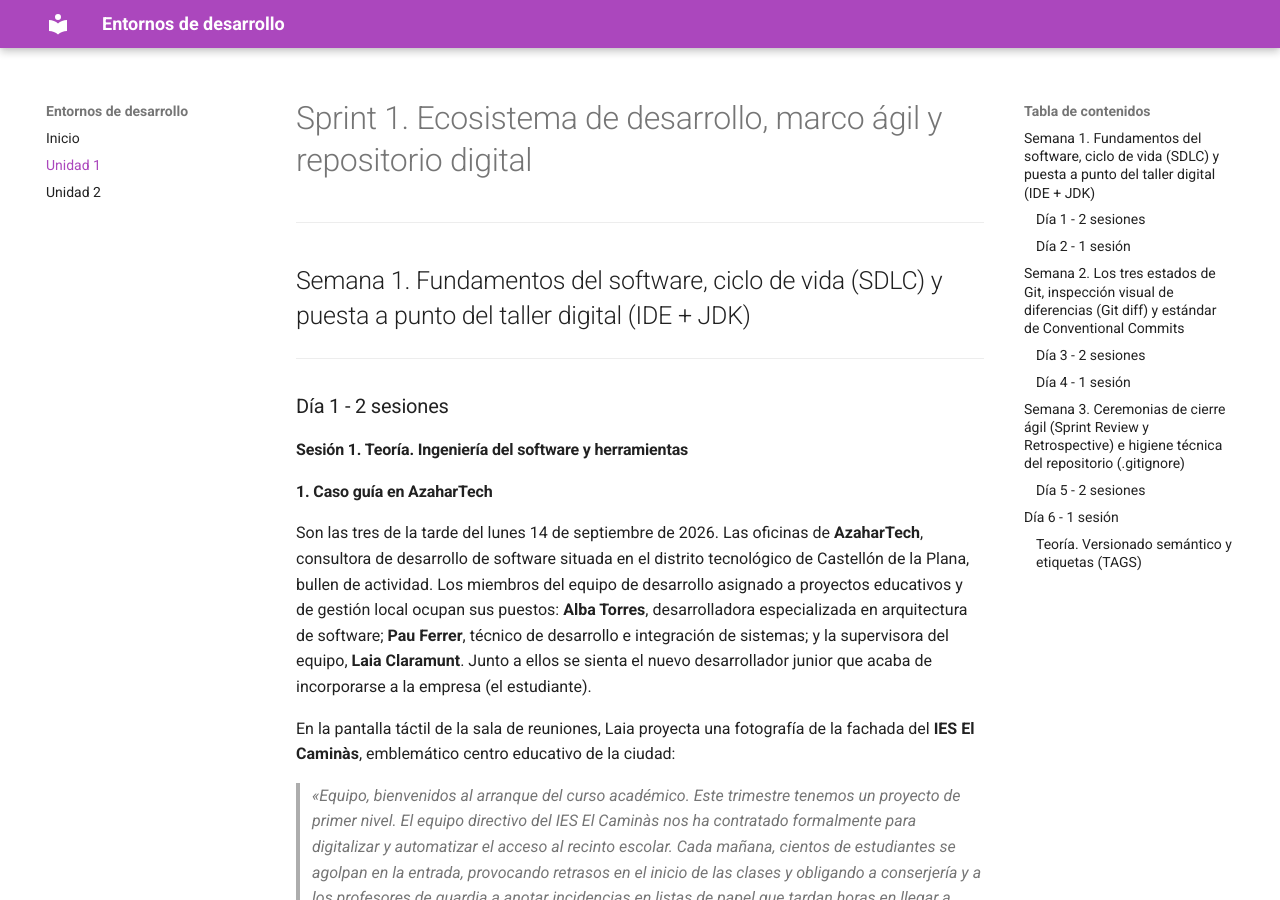
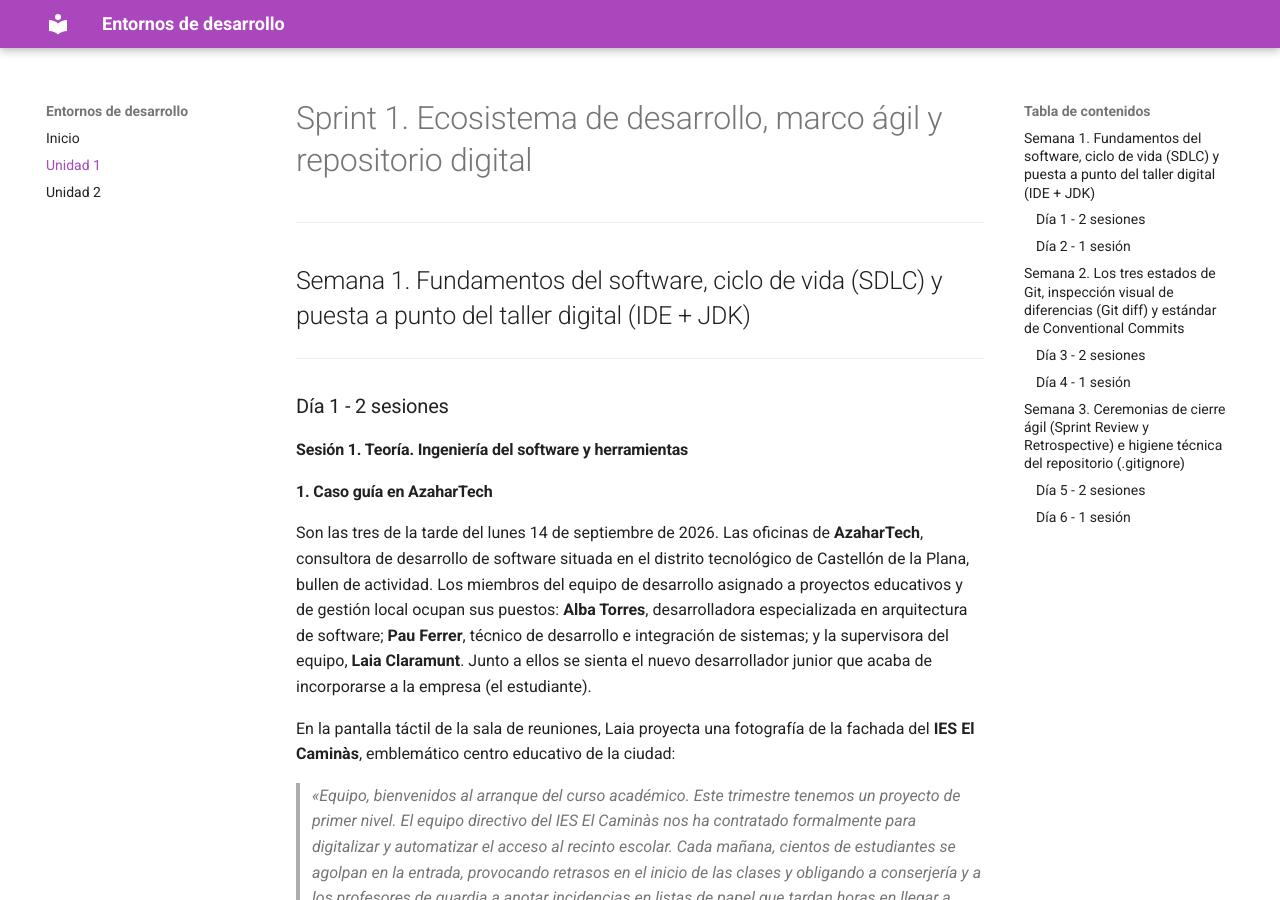
Before and after one commit to garmarcj/DAM-ED-20262027, an MkDocs documentation site: the page built from docs/unidad1.md, in a window 1280 px wide and 900 px high. Built offline with MkDocs 1.6.1 and Material for MkDocs 9.7.7, drawn with Linux system fonts in a browser that asks for light colours.

Commit message:
[Curso 2026-2027] Cambios menores en la semana 3 de la unidad 1

```diff
--- a/docs/unidad1.md
+++ b/docs/unidad1.md
@@ -947,9 +947,9 @@
 
 ---
 
-## Día 6 - 1 sesión
+### Día 6 - 1 sesión
 
-### Teoría. Versionado semántico y etiquetas (*TAGS*)
+#### Teoría. Versionado semántico y etiquetas (*TAGS*)
 
 #### 1. Caso guía AzaharTech
 Es viernes 2 de octubre por la tarde. Las tres semanas del Sprint 1 concluyen hoy formalmente. **Laia Claramunt** reúne por última vez en este sprint a todo el equipo de desarrollo de AzaharTech:
```
